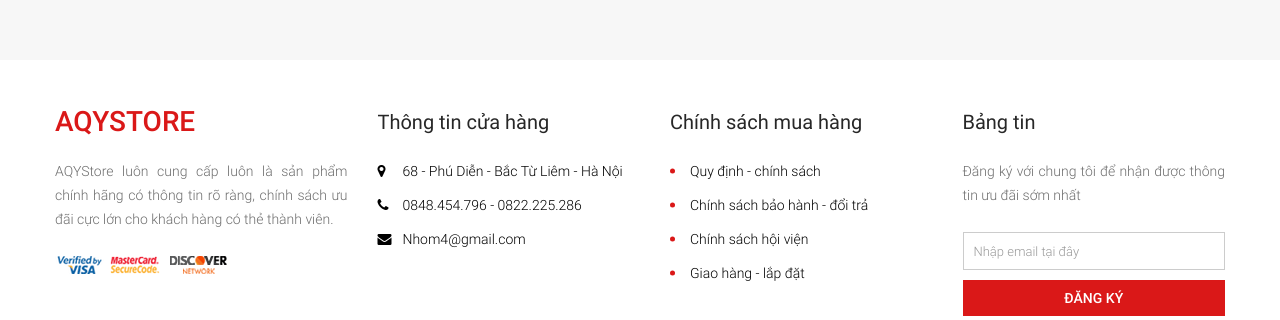
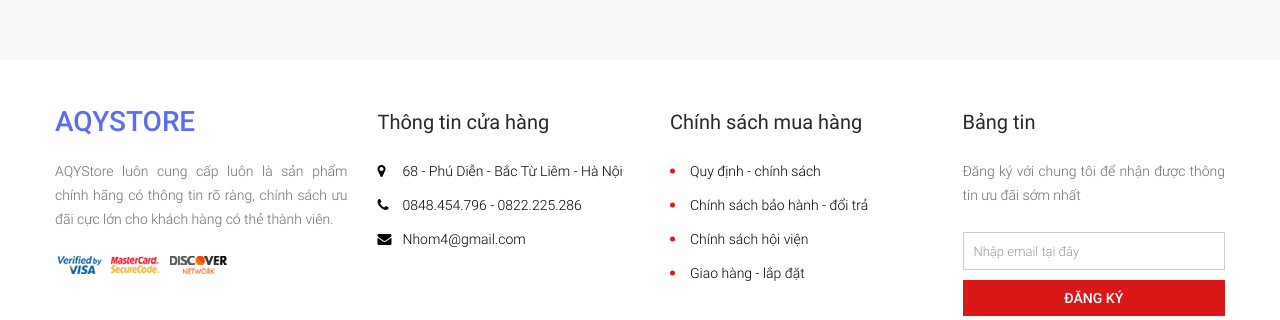
Before and after one commit to nhuquynh0703/AQYStore, a PHP site: page /store/ in a window 1280 px wide. Shown: the part 3263-3583 px from the top of the page. Run offline with PHP 8.4, Linux system fonts and the light colour scheme; data comes from the database, SQL or seed files in the repository; some libraries are stand-ins or nearby versions.

Commit message:
footercss

```diff
--- a/public/css/import/footer.css
+++ b/public/css/import/footer.css
@@ -6,7 +6,7 @@
     font-size: 28px;
     font-family: 'Roboto Medium';
     font-weight: normal;
-    color: #da1818;
+    color: #5D6EEB;
     text-transform: uppercase;
     margin-bottom: 25px;
 }
```
